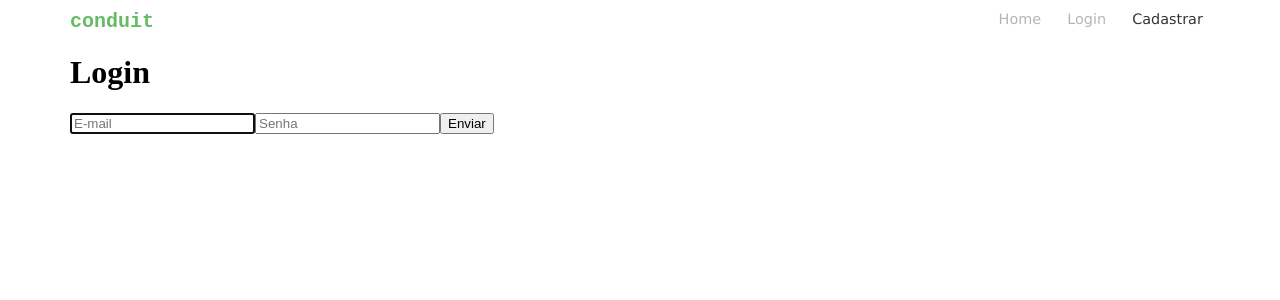
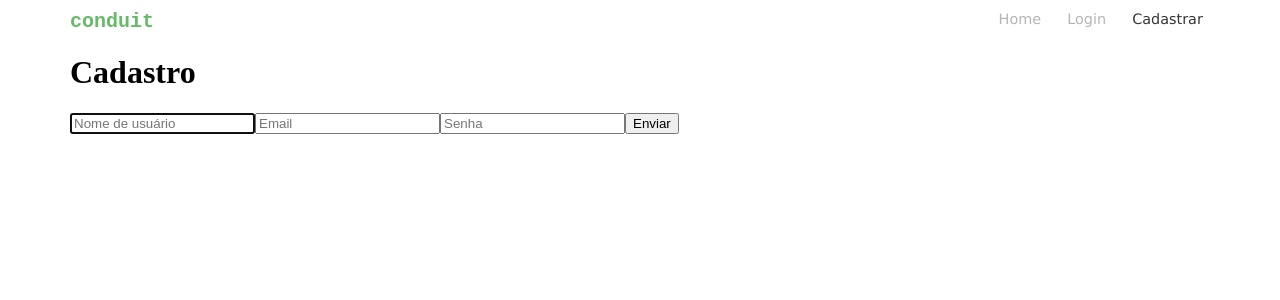
Before and after one commit to maiconm/conduit-vue, a Vue app: page /register in a window 1280 px wide. Shown: the top 300 px of the page. Built offline with nearby package versions, Linux system fonts and the light colour scheme.

Commit message:
Diferencia as rotas de login e de cadastro por meio de _props_.

```diff
--- a/src/components/Auth.vue
+++ b/src/components/Auth.vue
@@ -1,15 +1,24 @@
 <template>
   <div class="container">
-    <h1>Login</h1>
+    <h1>{{ register ? 'Cadastro' : 'Login' }}</h1>
     <div class="auth-container">
       <form @submit.prevent="submitHandler">
         <input
-          v-model="email"
+          v-if="register"
+          v-model="username"
           autofocus
           type="text"
-          id="mail"
+          id="username"
+          name="username"
+          placeholder="Nome de usuário"
+        >
+        <input
+          v-model="email"
+          :autofocus="!register"
+          type="text"
+          id="email"
           name="email"
-          placeholder="E-mail"
+          placeholder="Email"
         >
         <input
           v-model="password"
@@ -31,8 +40,15 @@
 
 <script>
   export default {
+    props: {
+      register: {
+        type: Boolean,
+        required: true,
+      },
+    },
     data() {
       return {
+        username: '',
         email: '',
         password: '',
       }
@@ -40,6 +56,7 @@
     methods: {
       submitHandler() {
         console.log({
+          username: this.username,
           email: this.email,
           password: this.password,
         })
--- a/src/routes.js
+++ b/src/routes.js
@@ -1,6 +1,7 @@
 import Home from './components/Home'
 import Auth from './components/Auth'
 import ArticleList from './components/ArticleList'
+
 export const routes = [
   {
     path: '/home',
@@ -24,10 +25,16 @@ export const routes = [
   },
   {
     path: '/login',
+    props: {
+      register: false,
+    },
     component: Auth,
   },
   {
     path: '/register',
+    props: {
+      register: true,
+    },
     component: Auth,
   },
   {
```
